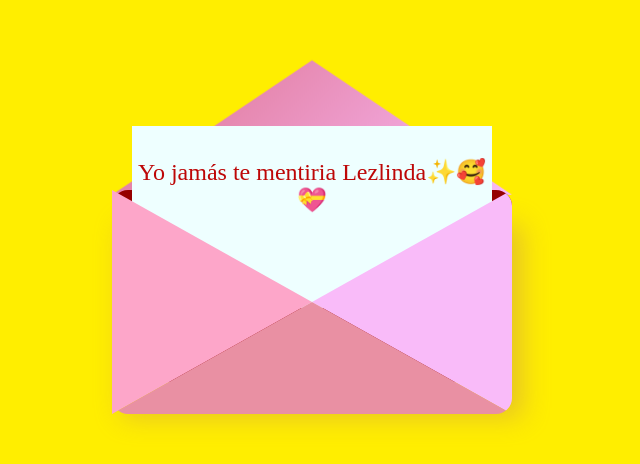
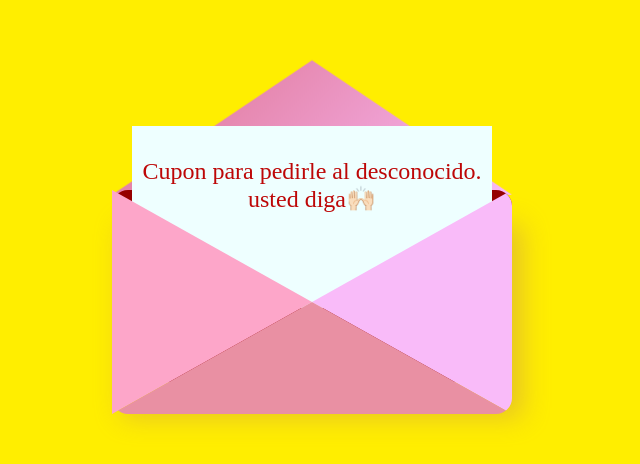
Before and after one commit to Brandon0902/sorpresita1, a plain HTML site: page index.html in a window 1280 px wide. Shown: the part 122-586 px from the top of the page, without its empty margins (328-968 px from the left). Drawn offline with Linux system fonts and the light colour scheme.

Commit message:
Update index.html

```diff
--- a/index.html
+++ b/index.html
@@ -1,7 +1,7 @@
 <!DOCTYPE html>
 <html lang="en">
 <head>
-<title>💝</title>
+<title>carta</title>
 <link rel="stylesheet" href="style.css" />
 </head>
 <body>
@@ -10,8 +10,9 @@
     <img src="./heart.png" alt="">
     <div class="lettre">
         <div>
-           Yo jamás te mentiria
-            Lezlinda✨🥰💝
+           Cupon para pedirle
+            al desconocido.
+            usted diga🙌🏻
         </div>
     </div>
     <div class="front"></div>
```
